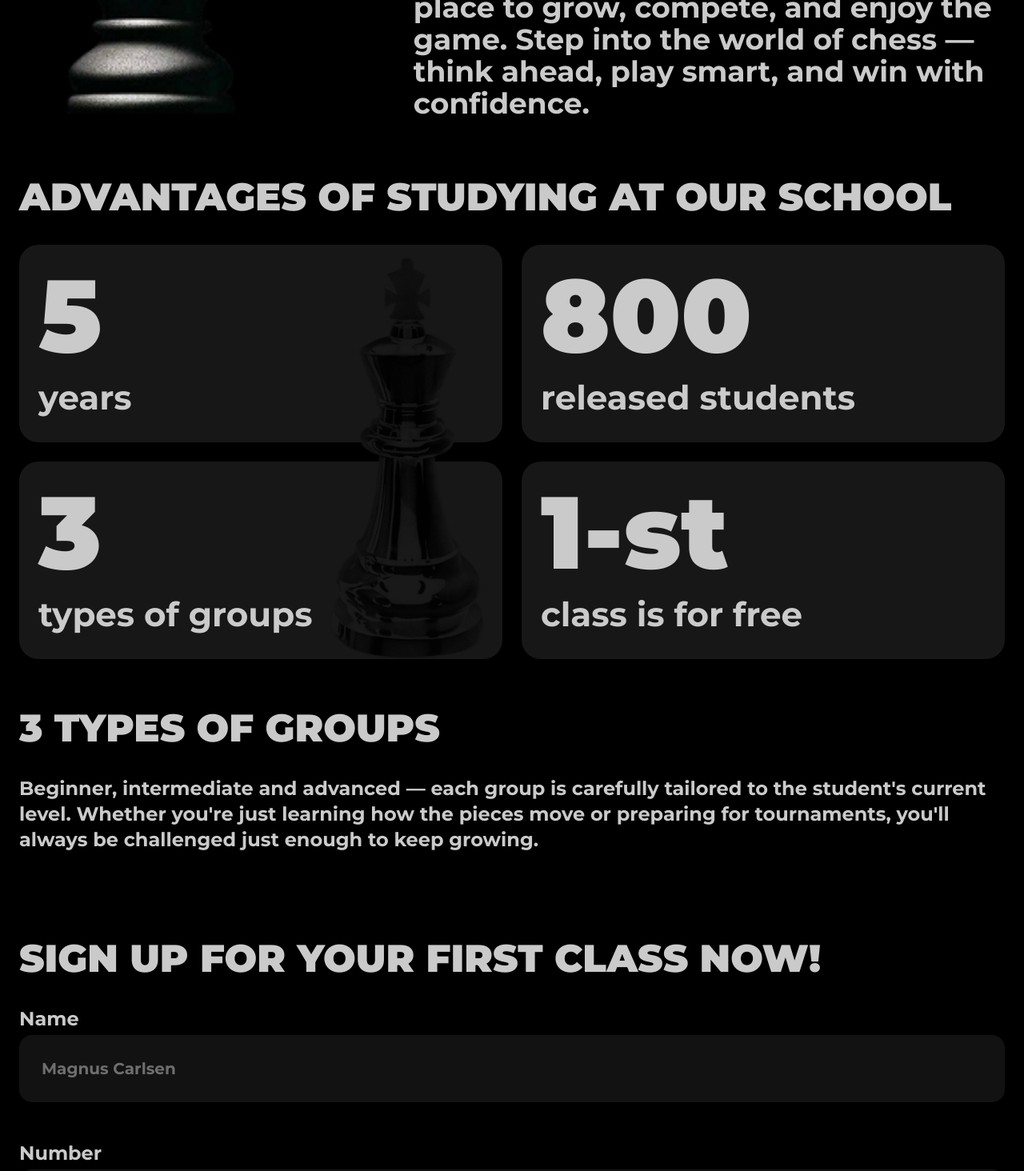
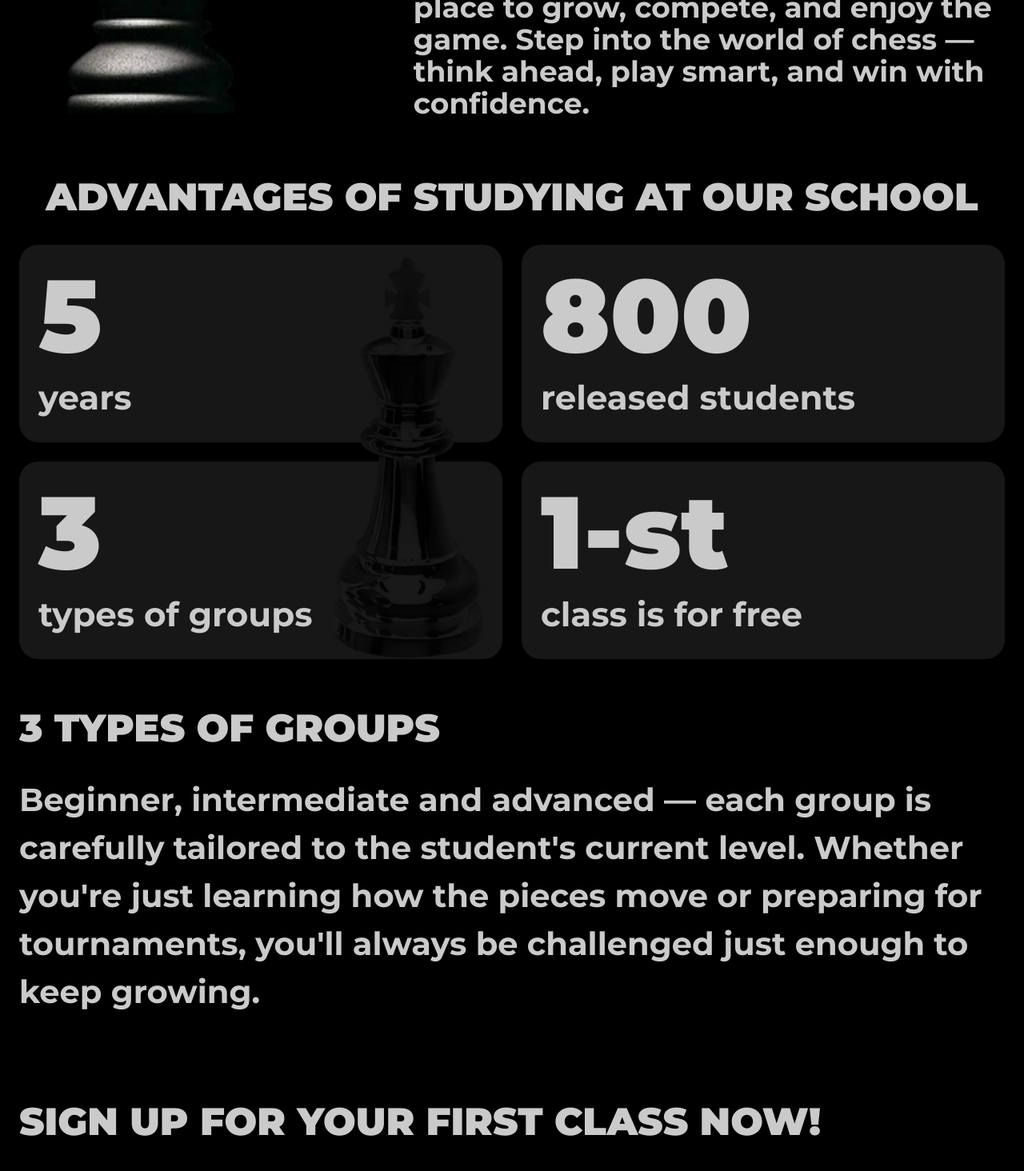
Before and after one commit to samobutniy-1/Chess-invitation, a React (Vite) app: page / in a window 1280 px wide. Shown: the part 1158-2622 px from the top of the page at 80% size. Built offline with nearby package versions, Linux system fonts and the light colour scheme.

Commit message:
style: make GroupsSection responsive

```diff
--- a/src/components/advantages-section/AdvantagesSection.jsx
+++ b/src/components/advantages-section/AdvantagesSection.jsx
@@ -10,7 +10,9 @@ export function AdvantagesSection() {
 
   return (
     <section className="text-gray">
-      <SectionTitle>Advantages of studying at our school</SectionTitle>
+      <SectionTitle className="lg:text-center">
+        Advantages of studying at our school
+      </SectionTitle>
       <ul className="grid gap-6 md:grid-cols-2 md:grid-rows-2">
         <div className="relative grid gap-6 md:row-span-2 grid-rows-2">
           <img
--- a/src/components/groups-section/GroupsSection.jsx
+++ b/src/components/groups-section/GroupsSection.jsx
@@ -5,7 +5,7 @@ export function GroupsSection() {
     <section className="text-gray ">
       <SectionTitle className="max-w-[65%]"> 3 types of groups</SectionTitle>
 
-      <p className="font-bold text-2xl mb-24">
+      <p className="font-bold text-[clamp(24px,5vw,40px)] mb-24">
         Beginner, intermediate and advanced — each group is carefully tailored
         to the student's current level. Whether you're just learning how the
         pieces move or preparing for tournaments, you'll always be challenged
```
